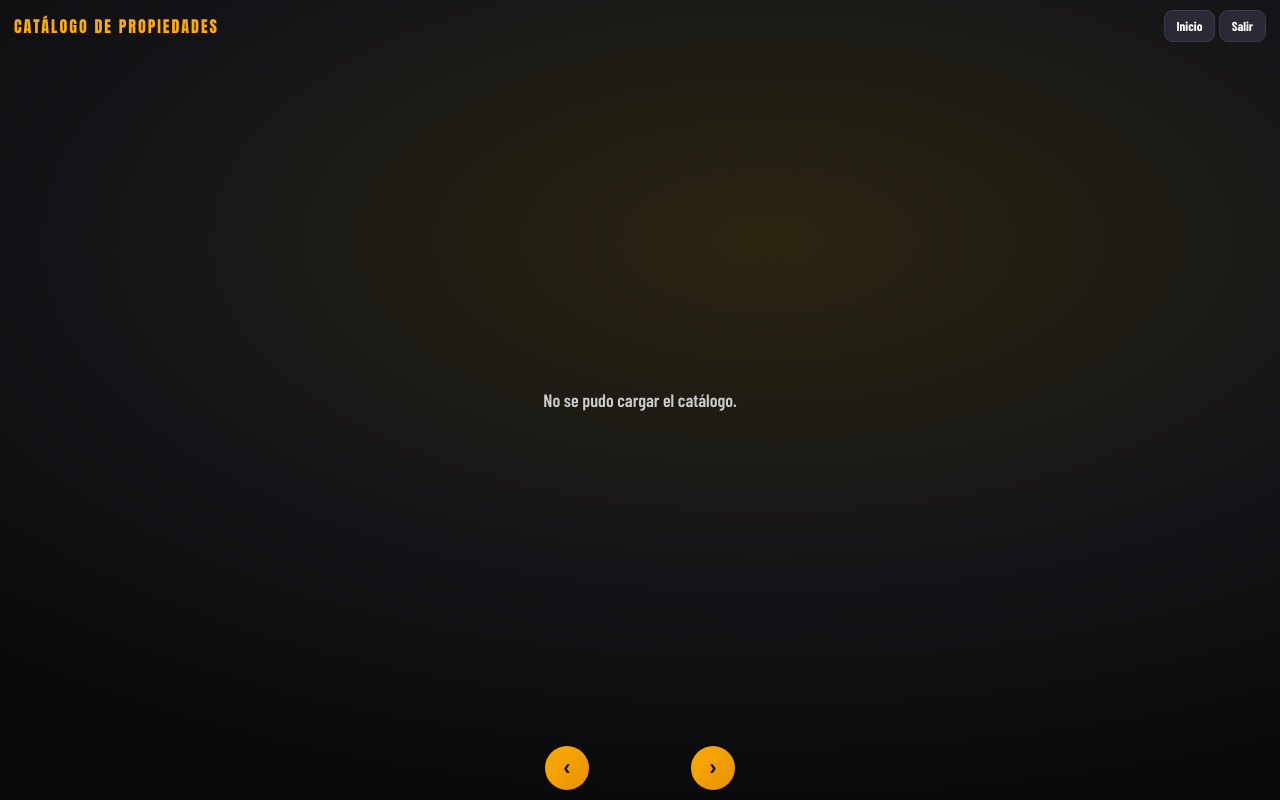
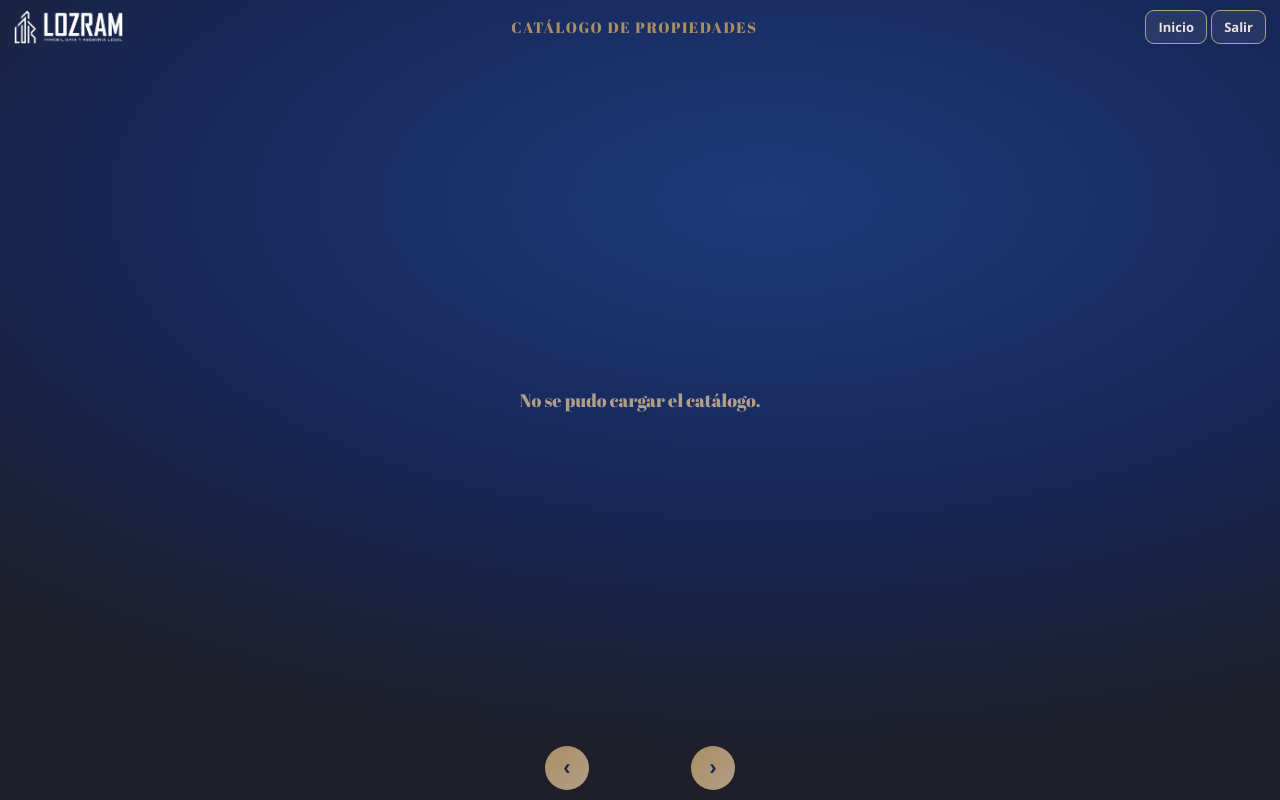
Before and after one commit to remmanuelguerra/lozram-Contacto, a website: page public/catalogo.html in a window 1280 px wide. Drawn offline with nearby package versions, Linux system fonts and the light colour scheme; no server answers.

Commit message:
Actualizacion de branding
Actualizacion de branding

```diff
--- a/public/catalogo.html
+++ b/public/catalogo.html
@@ -3,26 +3,29 @@
 <head>
 <meta charset="UTF-8">
 <meta name="viewport" content="width=device-width, initial-scale=1.0">
+<meta name="theme-color" content="#162757">
 <meta name="robots" content="noindex, nofollow">
 <title>Catálogo · Lozram Inmobiliaria</title>
-<link href="https://fonts.googleapis.com/css2?family=Anton&family=Barlow+Condensed:wght@600;700&display=swap" rel="stylesheet">
+<link href="https://fonts.googleapis.com/css2?family=Abril+Fatface&family=Open+Sans:wght@600;700&display=swap" rel="stylesheet">
 <style>
   * { margin:0; padding:0; box-sizing:border-box; }
-  :root { --yel:#FDAB06; }
+  :root { --navy:#162757; --brown:#766759; --gold:#ab8f63; --cream:#e8e3dd; --ink:#1e1f2a; --tan:#b19e88; --serif:'Abril Fatface',serif; --sans:'Open Sans',sans-serif; }
   html, body { height:100%; }
   body {
-    font-family:'Barlow Condensed',sans-serif; color:#fff;
-    background:radial-gradient(ellipse 90% 70% at 60% 30%, #2a2410 0%, #141418 60%, #0a0a0c 100%);
+    font-family:var(--sans); color:var(--cream);
+    background:radial-gradient(ellipse 90% 70% at 60% 25%, #1f3a7a 0%, var(--navy) 55%, var(--ink) 100%);
     display:flex; flex-direction:column; overflow:hidden;
   }
   header {
     display:flex; align-items:center; justify-content:space-between; gap:10px;
     padding:10px 14px; flex-shrink:0;
   }
-  header h1 { font-family:'Anton',sans-serif; font-size:16px; letter-spacing:2px; color:var(--yel); font-weight:400; }
+  header img { height:34px; width:auto; display:block; }
+  header h1 { font-family:var(--serif); font-size:15px; letter-spacing:1.5px; color:var(--gold); font-weight:400; text-align:center; flex:1; }
+  @media (max-width:520px) { header h1 { display:none; } }
   .hbtn {
-    background:#2a2a35; color:#fff; border:1px solid #3a3a4a; border-radius:9px;
-    padding:7px 12px; font:700 13px 'Barlow Condensed',sans-serif; text-decoration:none; cursor:pointer;
+    background:rgba(232,227,221,.08); color:var(--cream); border:1px solid var(--tan); border-radius:9px;
+    padding:7px 12px; font:700 13px var(--sans); text-decoration:none; cursor:pointer;
   }
   main { flex:1; min-height:0; display:flex; align-items:center; justify-content:center; padding:0 10px; }
   #book { visibility:hidden; }
@@ -34,16 +37,17 @@
   }
   .nav {
     width:44px; height:44px; border-radius:50%; border:none; cursor:pointer;
-    background:linear-gradient(135deg,var(--yel),#e69200); color:#141418; font-size:22px; font-weight:700;
+    background:linear-gradient(135deg,var(--gold),var(--tan)); color:var(--navy); font-size:22px; font-weight:700;
   }
   .nav:disabled { opacity:.35; cursor:default; }
-  #counter { font-size:15px; letter-spacing:1px; min-width:70px; text-align:center; color:#ddd; }
-  #msg { position:fixed; inset:0; display:flex; align-items:center; justify-content:center; font-size:18px; color:#ccc; pointer-events:none; }
+  #counter { font-family:var(--serif); font-size:16px; letter-spacing:1px; min-width:70px; text-align:center; color:var(--tan); }
+  #msg { font-family:var(--serif); position:fixed; inset:0; display:flex; align-items:center; justify-content:center; font-size:18px; color:var(--tan); pointer-events:none; }
   #msg[hidden] { display:none; }
 </style>
 </head>
 <body>
 <header>
+  <img src="/logo-blanco.png" alt="Lozram" width="940" height="292">
   <h1>CATÁLOGO DE PROPIEDADES</h1>
   <div>
     <a class="hbtn" href="/">Inicio</a>
--- a/scripts/dev-server.mjs
+++ b/scripts/dev-server.mjs
@@ -22,9 +22,10 @@ http.createServer(async (req, res) => {
     const chunks = [];
     for await (const c of req) chunks.push(c);
     const body = chunks.length ? Buffer.concat(chunks) : undefined;
-    // Las cookies "Secure" no se guardan en http://localhost en todos los navegadores; Chrome/Firefox sí lo permiten.
     const r = await api(new Request(url, { method: req.method, headers: req.headers, body: ['GET', 'HEAD'].includes(req.method) ? undefined : body }));
-    res.writeHead(r.status, Object.fromEntries(r.headers));
+    const headers = Object.fromEntries(r.headers);
+    if (headers['set-cookie']) headers['set-cookie'] = headers['set-cookie'].replace('; Secure', ''); // http local
+    res.writeHead(r.status, headers);
     return res.end(Buffer.from(await r.arrayBuffer()));
   }
 
```
Also changed, not shown: public/index.html (+5 -3 lines).
